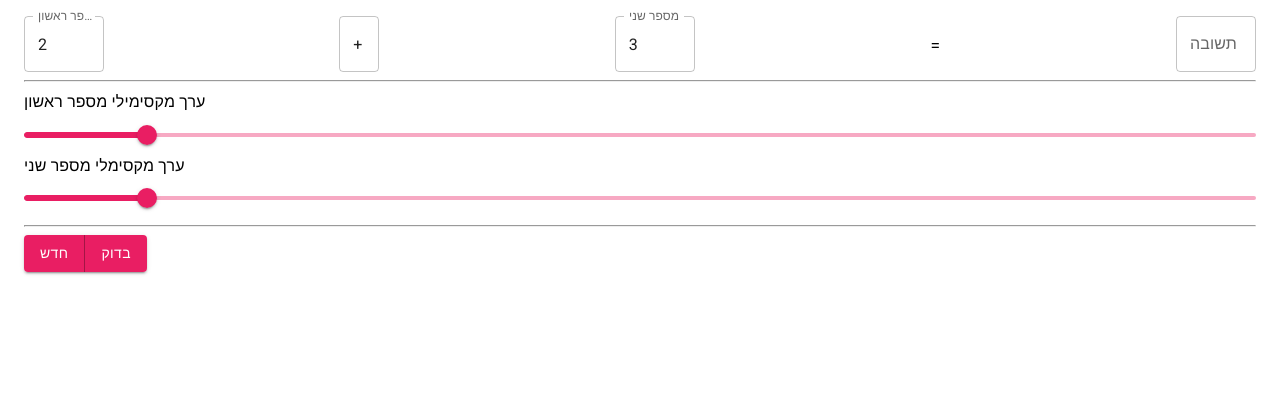
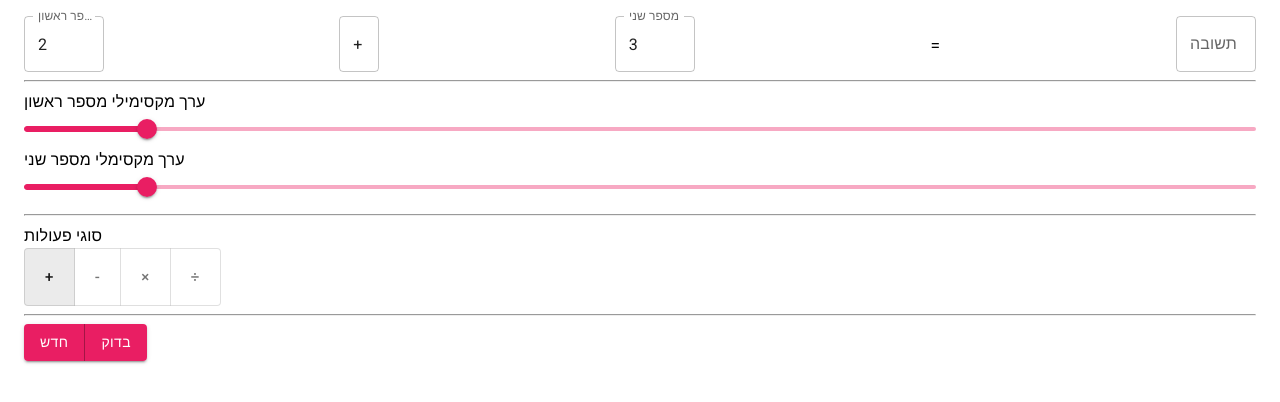
Before and after one commit to eyaleizenberg/emily-calculator, a React (Create React App) app: page / in a window 1280 px wide. Shown: the top 402 px of the page. Built offline with nearby package versions, Linux system fonts and the light colour scheme.

Commit message:
working calculations

```diff
--- a/src/App.js
+++ b/src/App.js
@@ -7,7 +7,8 @@ import { ThemeProvider, createTheme } from "@mui/material/styles";
 import TextField from "@mui/material/TextField";
 import Slider from "@mui/material/Slider";
 import Typography from "@mui/material/Typography";
-// *9506 moked corona
+import ToggleButton from "@mui/material/ToggleButton";
+import ToggleButtonGroup from "@mui/material/ToggleButtonGroup";
 
 const theme = createTheme({
   palette: {
@@ -28,22 +29,45 @@ class App extends React.Component {
     num2: 3,
     num2Max: 10,
     answer: "",
+    currentOperator: "+",
     isCorrect: undefined,
+    operators: ["+"],
   };
 
-  pickNumber = (max) => Math.floor(Math.random() * (max + 1));
+  pickNumber = (max) => Math.floor(Math.random() * max);
 
   newGame = () => {
+    const { num1Max, num2Max, operators } = this.state;
     this.setState({
-      num1: this.pickNumber(this.state.num1Max),
-      num2: this.pickNumber(this.state.num2Max),
+      num1: this.pickNumber(num1Max + 1),
+      num2: this.pickNumber(num2Max + 1),
+      currentOperator: operators[this.pickNumber(operators.length)],
       answer: "",
     });
   };
 
+  compute = () => {
+    const { num1, num2, currentOperator } = this.state;
+    if (currentOperator === "+") {
+      return num1 + num2;
+    }
+
+    if (currentOperator === "-") {
+      return num1 - num2;
+    }
+
+    if (currentOperator === "×") {
+      return num1 * num2;
+    }
+
+    if (currentOperator === "÷") {
+      return num1 / num2;
+    }
+  };
+
   checkAnswer = () => {
-    const { num1, num2, answer } = this.state;
-    if (num1 + num2 == answer) {
+    const { answer } = this.state;
+    if (this.compute() === parseInt(answer)) {
       alert("נכון!");
     } else {
       alert("לא נכון");
@@ -68,8 +92,15 @@ class App extends React.Component {
     });
   };
 
+  onToggleChange = (_event, newOperators) => {
+    if (newOperators.length) {
+      this.setState({ operators: newOperators });
+    }
+  };
+
   render() {
-    const { num1, num2, num1Max, num2Max } = this.state;
+    const { num1, num2, num1Max, num2Max, operators, currentOperator } =
+      this.state;
     return (
       <ThemeProvider theme={theme}>
         <Container maxWidth={"99vh"} sx={{ marginTop: "2vh" }}>
@@ -86,7 +117,7 @@ class App extends React.Component {
               InputProps={{
                 readOnly: true,
               }}
-              value={"+"}
+              value={currentOperator}
               sx={{ width: "5vh" }}
             />
             <TextField
@@ -107,22 +138,38 @@ class App extends React.Component {
             />
           </div>
           <hr />
-          <Typography id="input-slider" gutterBottom>
-            ערך מקסימילי מספר ראשון
-          </Typography>
+          <Typography>ערך מקסימילי מספר ראשון</Typography>
           <Slider
             value={num1Max}
             valueLabelDisplay="auto"
             onChange={this.onNum1MaxChange}
           />
-          <Typography id="input-slider" gutterBottom>
-            ערך מקסימלי מספר שני
-          </Typography>
+          <Typography>ערך מקסימלי מספר שני</Typography>
           <Slider
             value={num2Max}
             valueLabelDisplay="auto"
             onChange={this.onNum2MaxChange}
           />
+          <hr />
+          <Typography>סוגי פעולות</Typography>
+          <ToggleButtonGroup
+            value={operators}
+            onChange={this.onToggleChange}
+            size="large"
+          >
+            <ToggleButton value="+" sx={{ padding: "15px 20px" }}>
+              +
+            </ToggleButton>
+            <ToggleButton value="-" sx={{ padding: "15px 20px" }}>
+              -
+            </ToggleButton>
+            <ToggleButton value="×" sx={{ padding: "15px 20px" }}>
+              ×
+            </ToggleButton>
+            <ToggleButton value="÷" sx={{ padding: "15px 20px" }}>
+              ÷
+            </ToggleButton>
+          </ToggleButtonGroup>
           <hr />
           <ButtonGroup variant="contained">
             <Button onClick={this.newGame}>חדש</Button>
```
